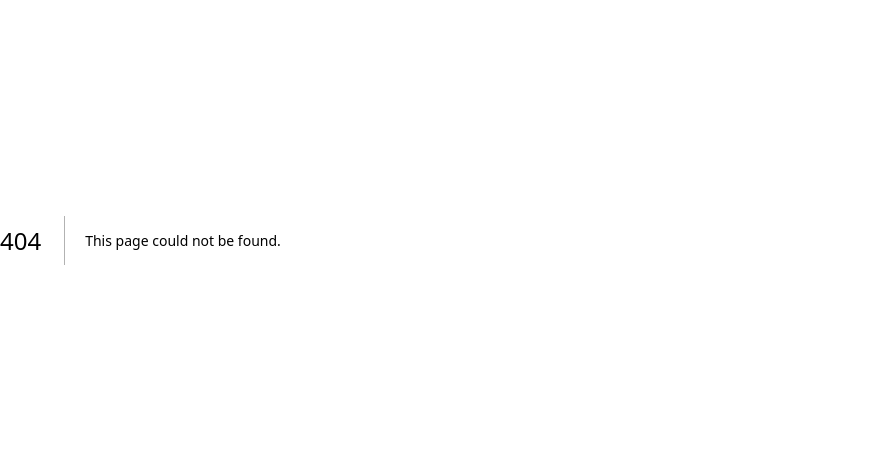
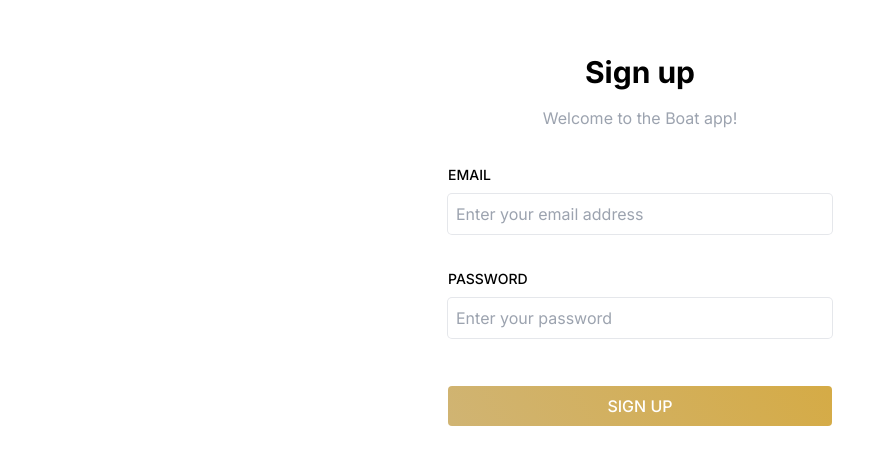
Before and after one commit to manueljenni/boatapp, a Next.js app: page /signup in a window 1280 px wide. Before the commit this address had no page. Shown: the part 160-624 px from the top of the page, without its empty margins (0-896 px from the left). Built offline with nearby package versions, Linux system fonts and the light colour scheme.

Commit message:
Add signup & login flow

```diff
--- a/src/app/globals.css
+++ b/src/app/globals.css
@@ -1,3 +1,53 @@
 @tailwind base;
 @tailwind components;
 @tailwind utilities;
+
+@layer base {
+  /* TODO: Ideally these should come directly from the Tailwind config */
+  :root {
+    --color-primary: #d5ab46;
+    --color-secondary: #221119;
+    --color-primary-light: #d0b473;
+  }
+}
+
+input:focus {
+  border-color: var(--color-primary);
+  box-shadow: 0 0 0 2px var(--color-primary-light);
+  outline: none;
+}
+
+/* Override the default blue background when autofilling a form */
+input:-webkit-autofill,
+input:-webkit-autofill:hover,
+input:-webkit-autofill:focus,
+input:-webkit-autofill:active {
+    transition: background-color 5000s ease-in-out 0s;
+}
+
+input:-webkit-autofill,
+input:-webkit-autofill:hover,
+input:-webkit-autofill:focus,
+textarea:-webkit-autofill,
+textarea:-webkit-autofill:hover,
+textarea:-webkit-autofill:focus {
+  background-color: var(--color-primary-light-2) !important;
+}
+
+.centerDiv {
+  @apply flex justify-center items-center;
+}
+
+.button-gradient {
+  position: relative;
+  z-index: 1;
+  background-image: linear-gradient(
+    60deg,
+    var(--color-primary-light),
+    var(--color-primary)
+  );
+}
+
+.form-button {
+  @apply mt-8;
+}
--- a/src/app/layout.tsx
+++ b/src/app/layout.tsx
@@ -11,7 +11,7 @@ export default function RootLayout({ children }: { children: React.ReactNode })
   return (
     <html lang="en">
       <body className={inter.className}>
-        <div className="flex jsutify-center items-center min-h-screen text-center">
+        <div className="mx-12 flex justify-center items-center min-h-screen">
           {children}
         </div>
       </body>
--- /dev/null
+++ b/src/app/login/page.tsx
@@ -0,0 +1,56 @@
+"use client";
+import Button from "@/components/Button";
+import Form from "@/components/Form";
+import FormInput from "@/components/FormInput";
+import { login } from "@/dataController";
+import { ErrorMessage } from "@/types";
+import { FormEvent, useState } from "react";
+
+export default function page() {
+  const [error, setError] = useState<ErrorMessage | null>();
+
+  const handleLogin = async (e: FormEvent<HTMLFormElement>) => {
+    e.preventDefault();
+    const target = e.target as typeof e.target & {
+      email: { value: string };
+      password: { value: string };
+    };
+    const response = await login({
+      email: target.email.value,
+      password: target.password.value,
+    });
+    if (response.ok) {
+      window.location.href = "/";
+    } else {
+      setError(response.error);
+    }
+  };
+
+  return (
+    <div className="w-full md:max-w-sm">
+      <Form
+        title="Login"
+        onSubmit={handleLogin}
+        button={<Button text="Log in" />}
+        error={error}>
+        <FormInput
+          name="Email"
+          value="email"
+          inputProps={{
+            placeholder: "Enter your email address",
+            required: true,
+          }}
+        />
+        <FormInput
+          name="Password"
+          value="password"
+          inputProps={{
+            type: "password",
+            placeholder: "Enter your password",
+            required: true,
+          }}
+        />
+      </Form>
+    </div>
+  );
+}
--- a/src/app/page.tsx
+++ b/src/app/page.tsx
@@ -1,7 +1,3 @@
 export default function page() {
-  return (
-    <div className="w-full">
-      <p>Hello</p>
-    </div>
-  );
+  return <>hi</>;
 }
--- /dev/null
+++ b/src/app/signup/page.tsx
@@ -0,0 +1,57 @@
+"use client";
+import Button from "@/components/Button";
+import Form from "@/components/Form";
+import FormInput from "@/components/FormInput";
+import { signup } from "@/dataController";
+import { ErrorMessage } from "@/types";
+import { FormEvent, useState } from "react";
+
+export default function page() {
+  const [error, setError] = useState<ErrorMessage | null>();
+
+  const handleSignup = async (e: FormEvent<HTMLFormElement>) => {
+    e.preventDefault();
+    const target = e.target as typeof e.target & {
+      email: { value: string };
+      password: { value: string };
+    };
+    const response = await signup({
+      email: target.email.value,
+      password: target.password.value,
+    });
+    if (response.ok) {
+      window.location.href = "/";
+    } else {
+      setError(response.error);
+    }
+  };
+
+  return (
+    <div className="w-full md:max-w-sm">
+      <Form
+        title="Sign up"
+        subtitle="Welcome to the Boat app!"
+        onSubmit={handleSignup}
+        button={<Button text="Sign up" />}
+        error={error}>
+        <FormInput
+          name="Email"
+          value="email"
+          inputProps={{
+            placeholder: "Enter your email address",
+            required: true,
+          }}
+        />
+        <FormInput
+          name="Password"
+          value="password"
+          inputProps={{
+            type: "password",
+            placeholder: "Enter your password",
+            required: true,
+          }}
+        />
+      </Form>
+    </div>
+  );
+}
--- /dev/null
+++ b/src/components/Button.tsx
@@ -0,0 +1,15 @@
+import { ButtonProps } from "@/types";
+
+export default function Button(props: ButtonProps) {
+  return (
+    <button
+      {...props.buttonProps}
+      className="min-h-10 button-gradient w-full rounded text-center uppercase text-white"
+      onClick={props.onClick}>
+      {props.text && <p className="px-4 py-2 font-medium">{props.text}</p>}
+      {props.children && (
+        <div className="flex items-center justify-center">{props.children}</div>
+      )}
+    </button>
+  );
+}
--- /dev/null
+++ b/src/components/Form.tsx
@@ -0,0 +1,22 @@
+"use client";
+import { FormProps } from "@/types";
+
+export default function Form(props: FormProps) {
+  return (
+    <>
+      <h1 className="text-center text-3xl font-bold">{props.title}</h1>
+      {props.subtitle && (
+        <h2 className="text-center text-gray-400 mt-4">{props.subtitle}</h2>
+      )}
+      <form onSubmit={props.onSubmit} className="form">
+        <div className="flex-col space-y-4">
+          <div className="my-8">
+            <div className="space-y-8 form-children">{props.children}</div>
+            {props.error && <p className="text-red-500 mt-4">{props.error.message}</p>}
+          </div>
+          {props.button}
+        </div>
+      </form>
+    </>
+  );
+}
--- /dev/null
+++ b/src/components/FormInput.tsx
@@ -0,0 +1,22 @@
+import { FormInputProps } from "@/types";
+
+export default function FormInput(props: FormInputProps) {
+  return (
+    <div className="w-full flex-col space-y-2">
+      <p>
+        <label htmlFor={props.value} className="text-sm font-medium uppercase">
+          {props.name}
+        </label>
+      </p>
+      <input
+        className="h-10 w-full rounded px-2 py-1 ring-1 ring-gray-200"
+        style={{
+          // On Safari, we need to disable the default appearance for our style to appear
+          WebkitAppearance: "none",
+        }}
+        name={props.value}
+        {...props.inputProps}
+      />
+    </div>
+  );
+}
--- /dev/null
+++ b/src/dataController.ts
@@ -0,0 +1,75 @@
+import { LogInRequest, LogInResponse } from "./types";
+
+// Base url for the API - TODO: Should come from .env
+export const baseURL = "http://localhost:8081/api/v1";
+
+export async function login(logInDto: LogInRequest): Promise<LogInResponse> {
+  const JSONdata = JSON.stringify(logInDto);
+  const options = {
+    method: "POST",
+    headers: {
+      "Content-Type": "application/json",
+    },
+    body: JSONdata,
+  };
+  const response = await fetch(`${baseURL}/auth/login`, options);
+  const data = await response.json();
+  if (!response.ok) {
+    return {
+      ok: false,
+      error: {
+        message: data.message,
+        statusCode: response.status,
+      },
+    };
+  }
+  return {
+    ok: true,
+    value: data.accessToken,
+  };
+}
+
+export async function signup(logInDto: LogInRequest): Promise<LogInResponse> {
+  const JSONdata = JSON.stringify(logInDto);
+  const options = {
+    method: "POST",
+    headers: {
+      "Content-Type": "application/json",
+    },
+    body: JSONdata,
+  };
+  const response = await fetch(`${baseURL}/auth/signup`, options);
+  const data = await response.json();
+  if (!response.ok) {
+    return {
+      ok: false,
+      error: {
+        message: data.message,
+        statusCode: response.status,
+      },
+    };
+  }
+  return {
+    ok: true,
+    value: data.accessToken,
+  };
+}
+
+// Save access token - only works in client components!
+export function saveAccessToken(accessToken: string) {
+  document.cookie = `boatAppToken=${accessToken}; path=/; max-age=360000`;
+}
+
+export function getAccessToken(serverCookies?: any) {
+  if (typeof window === "undefined") {
+    // Server components
+    const token = serverCookies.get("accessToken");
+    return token.value;
+  } else {
+    // Client components
+    const clientCookies = document.cookie.split(";");
+    return clientCookies
+      .find((cookie: any) => cookie.includes("accessToken"))
+      ?.split("=")[1];
+  }
+}
```
Also changed, not shown: src/types.d.ts (added, +70 -0 lines).
